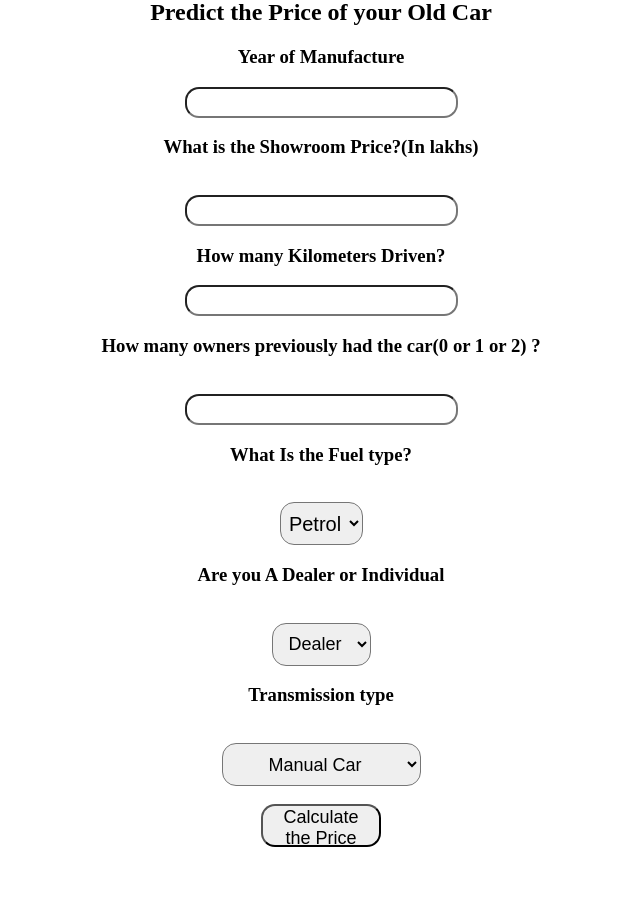
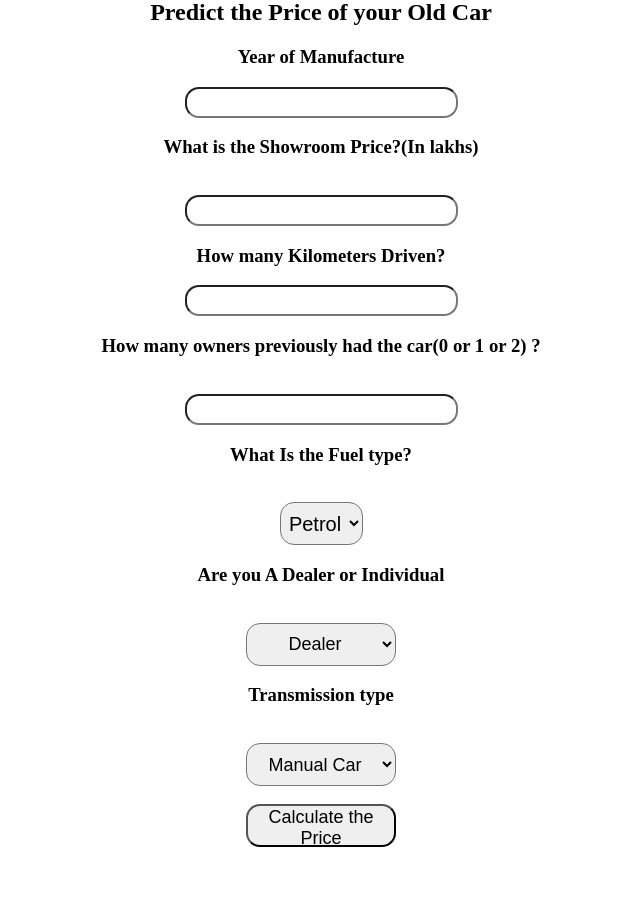
Before and after one commit to Paul2704/Carpricepred, a Flask app: page / in a window 1280 px wide. Shown: the part 21-924 px from the top of the page, without its empty margins (319-959 px from the left). Run offline with Flask 2, Linux system fonts and the light colour scheme; parts of the project's set-up code (start-up, migrations or seed data) failed here and were passed over.

Commit message:
Update index.html

```diff
--- a/templates/index.html
+++ b/templates/index.html
@@ -55,7 +55,7 @@
 
         #research {
             font-size: 18px;
-            width: 100px;
+            width: 150px;
             height: 23px;
             top: 23px;
         }
@@ -91,7 +91,7 @@
         }
 
         #research {
-            width: 199px;
+            width: 150px;
             height: 43px;
             text-align: center;
             border-radius: 14px;
@@ -103,7 +103,7 @@
         }
 
         #resea {
-            width: 99px;
+            width: 150px;
             height: 43px;
             text-align: center;
             border-radius: 14px;
@@ -115,7 +115,7 @@
         }
 
         #sub {
-            width: 120px;
+            width: 150px;
             height: 43px;
             text-align: center;
             border-radius: 14px;
```
